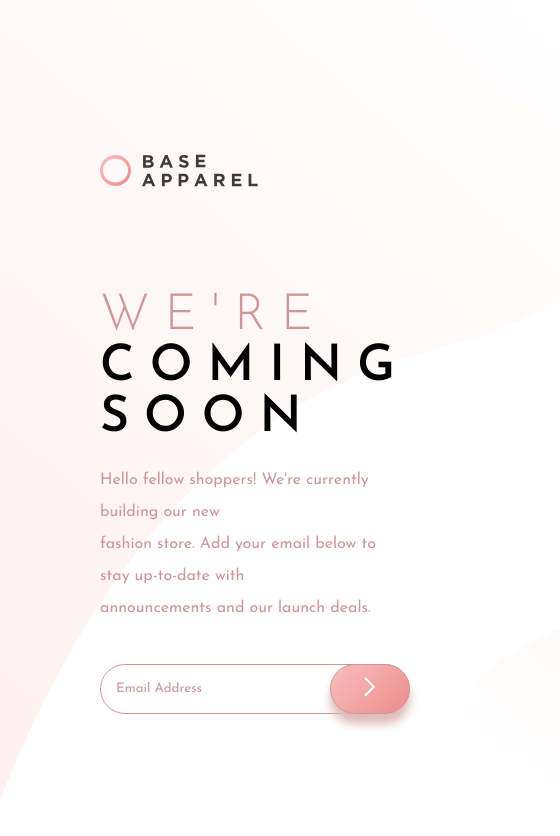
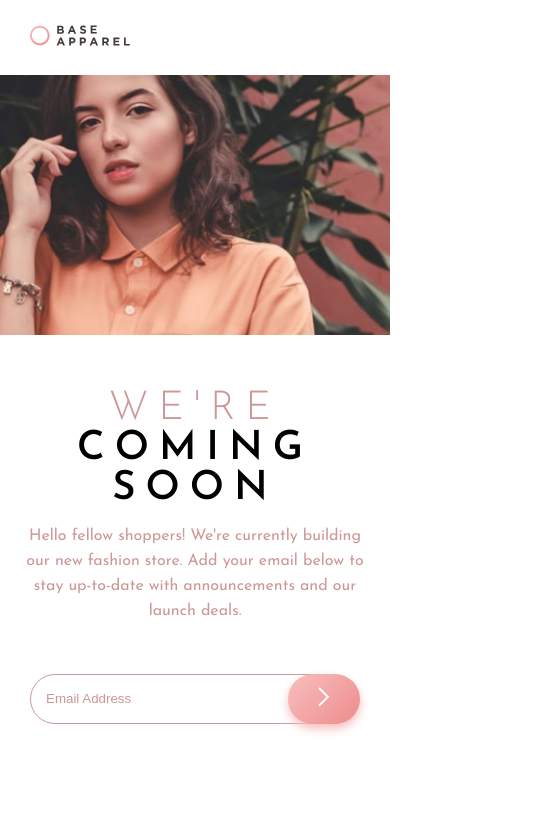
Before and after one commit to PablitoLuquito/base-apparel-coming-soon-page, a plain HTML site: page index.html in a window 390 px wide. Shown: the whole page, 560 px wide, since content can reach past the window. Drawn offline with Linux system fonts and the light colour scheme.

Commit message:
commit update 1

```diff
--- a/index.html
+++ b/index.html
@@ -16,48 +16,31 @@
   </head>
   <body>
     <div class="container">
+      <header><img src="img/logo.svg" alt="Base Apparel Logo" /></header>
+      <picture>
+        <source media="(min-width: 800px)" srcset="img/hero-desktop.jpg" />
+        <img src="img/hero-mobile.jpg" alt="Base Apparel Model"
+      /></picture>
       <main>
-        <header>
-          <figure><img src="img/logo.svg" alt="Logo" /></figure>
-        </header>
         <section>
           <h1>
             We're<br /><span>coming<br />soon</span>
           </h1>
           <p>
-            Hello fellow shoppers! We're currently building our new <br />
-            fashion store. Add your email below to stay up-to-date with <br />
-            announcements and our launch deals.
+            Hello fellow shoppers! We're currently building our new fashion
+            store. Add your email below to stay up-to-date with announcements
+            and our launch deals.
           </p>
-          <form action="subscribed.html" method="post" id="submitemail">
-            <div class="email">
-              <input
-                type="text"
-                name="email"
-                id="email"
-                placeholder="Email Address"
-              />
-              <img
-                class="erroricon"
-                name="img"
-                src="img/icon-error.svg"
-                alt="Error icon"
-              />
-              <button type="submit" class="submit">
-                <img src="img/icon-arrow.svg" alt="Arrow icon" />
-              </button>
-              <div class="error">
-                <small name="msg"></small>
-              </div>
-            </div>
-          </form>
         </section>
       </main>
-      <picture>
-        <source media="(min-width: 600px)" srcset="img/hero-desktop.jpg" />
-        <img src="img/hero-mobile.jpg" alt="Base Apparel model" />
-      </picture>
+      <form action="" method="get">
+        <input type="email" name="email" placeholder="Email Address" />
+        <button type="submit">
+          <img src="img/icon-arrow.svg" alt="Button Arrow Icon" />
+        </button>
+      </form>
+      <div class="msg"><small></small></div>
     </div>
-    <script src="main.js"></script>
+    <script src="src/main.js"></script>
   </body>
 </html>
--- a/main.js
+++ /dev/null
@@ -1,68 +0,0 @@
-function showMessage(input, message, type) {
-  const msg = input.parentNode.querySelector("small");
-  const email = input.parentNode.querySelector("input");
-  const errorIcon = input.parentNode.querySelector("img");
-  msg.innerText = message;
-  email.style.borderColor = "hsl(0, 93%, 68%)";
-  errorIcon.style.visibility = "visible";
-
-  input.className = type ? "success" : "error";
-  return type;
-}
-
-function showError(input, message) {
-  const msg = input.parentNode.querySelector("small");
-  msg.style.color = "hsl(0, 93%, 68%)";
-  return showMessage(input, message, false);
-}
-
-function showSuccess(input, message) {
-  const msg = input.parentNode.querySelector("small");
-  msg.style.color = "#66ff33";
-  return showMessage(input, message, true);
-}
-
-function hasValue(input, message) {
-  if (input.value.trim() === "") {
-    return showError(input, message);
-  }
-  return showSuccess(input);
-}
-
-function validateEmail(input, hideIcon, requiredMsg, invalidMsg, validMsg) {
-  if (!hasValue(input, requiredMsg)) {
-    return false;
-  }
-
-  const emailRegex =
-    /^(([^<>()\[\]\\.,;:\s@"]+(\.[^<>()\[\]\\.,;:\s@"]+)*)|(".+"))@((\[[0-9]{1,3}\.[0-9]{1,3}\.[0-9]{1,3}\.[0-9]{1,3}\])|(([a-zA-Z\-0-9]+\.)+[a-zA-Z]{2,}))$/;
-
-  const email = input.value.trim();
-  if (!emailRegex.test(email)) {
-    return showError(input, invalidMsg);
-  }
-  return showSuccess(input, validMsg);
-}
-
-const form = document.querySelector("#submitemail");
-
-const EMAIL_REQUIRED = "Please enter your email";
-const EMAIL_INVALID = "Please provide a valid email";
-const EMAIL_VALID = "Email subscribed successfully";
-
-form.addEventListener("submit", function (event) {
-  event.preventDefault();
-
-  let emailValid = validateEmail(
-    form.elements["email"],
-    form.elements["img"],
-    EMAIL_REQUIRED,
-    EMAIL_INVALID,
-    EMAIL_VALID
-  );
-
-  if (emailValid) {
-    email.style.borderColor = "#66ff33";
-    img.style.visibility = "hidden";
-  }
-});
--- a/style.css
+++ b/style.css
@@ -1,54 +1,52 @@
-/*
-font-family: 'Josefin Sans', sans-serif;
-Desaturated Red: hsl(0, 36%, 70%)
-Soft Red: hsl(0, 93%, 68%)
-*/
-
 * {
   margin: 0;
   box-sizing: border-box;
-  font-family: "Josefin Sans", sans-serif;
 }
 
 body {
   width: 100vw;
   height: 100vh;
   font-size: 16px;
-  color: hsl(0, 36%, 70%);
-  background-image: url(img/bg-pattern-desktop.svg);
-  background-repeat: no-repeat;
-  background-size: auto;
+  font-family: "Josefin Sans", sans-serif;
 }
 
 .container {
-  display: flex;
-  flex-direction: row;
-  margin: auto;
-}
-
-main {
-  order: 1;
-  display: flex;
-  flex-direction: column;
-  margin: auto;
-  justify-content: center;
+  width: 100%;
+  height: 100%;
 }
 
 header {
-  padding-left: 100px;
+  width: 100%;
+  padding: 25px 0 25px 30px;
+}
+
+header img {
+  width: 100px;
+  height: auto;
+}
+
+picture {
+  width: 100%;
+}
+
+picture img {
+  width: 100%;
+  height: auto;
 }
 
 section {
-  height: 500px;
-  padding: 100px 150px 0px 100px;
+  text-align: center;
+  font-weight: 400;
+  color: hsl(0, 36%, 70%);
 }
 
 section h1 {
+  font-weight: 300;
   text-transform: uppercase;
-  letter-spacing: 15px;
-  font-size: 50px;
-  font-weight: 300;
-  margin-bottom: 20px;
+  font-size: 40px;
+  letter-spacing: 10px;
+  margin-top: 50px;
+  margin-bottom: 15px;
 }
 
 section h1 span {
@@ -57,77 +55,54 @@ section h1 span {
 }
 
 section p {
-  margin-bottom: 40px;
-  line-height: 2;
+  padding-left: 20px;
+  padding-right: 20px;
+  line-height: 25px;
 }
 
 form {
+  width: 100%;
+  height: 150px;
   display: flex;
-  flex-direction: column;
+  flex-direction: row;
+  flex-wrap: nowrap;
+  align-items: center;
+  justify-content: center;
 }
 
-.email {
+input[type="email"] {
+  border: 1px solid hsl(0, 36%, 70%);
+  outline: none;
+  height: 50px;
   width: 100%;
-  height: 70px;
+  border-radius: 25px;
+  padding-left: 15px;
+  padding-right: 70px;
   position: relative;
+  left: 30px;
 }
 
-#email {
-  border-radius: 25px;
-  padding: 15px;
-  width: 100%;
-  max-height: 50px;
-  height: 50px;
-  position: absolute;
-  top: 0;
-  border: 1px solid hsl(0, 36%, 70%);
-  outline: none;
-}
-
-#email::placeholder {
+input[type="email"]::placeholder {
   color: hsl(0, 36%, 70%);
 }
 
-.erroricon {
-  position: absolute;
-  right: 95px;
-  top: 13px;
-  visibility: hidden;
+button[type="submit"] {
+  border: none;
+  outline: none;
+  height: 50px;
+  width: 90px;
+  border-radius: 25px;
+  box-shadow: 0px 5px 10px hsl(0, 80%, 86%);
+  background-image: linear-gradient(135deg, hsl(0, 80%, 86%), hsl(0, 74%, 74%));
+  position: relative;
+  left: -30px;
 }
 
-.submit {
-  width: 80px;
-  height: 50px;
-  border-radius: 25px;
-  padding: 10px;
-  position: absolute;
-  right: 0;
-  border: 1px solid hsl(0, 36%, 70%);
-  background-image: linear-gradient(135deg, hsl(0, 80%, 86%), hsl(0, 74%, 74%));
-  box-shadow: 0px 10px 10px hsl(0, 36%, 80%);
-  cursor: pointer;
-  outline: none;
+button[type="submit"]:hover {
+  background-image: linear-gradient(135deg, hsl(0, 80%, 91%), hsl(0, 74%, 79%));
 }
 
-.submit:hover {
-  border: none;
-  background-image: linear-gradient(135deg, hsl(0, 80%, 96%), hsl(0, 74%, 84%));
+.msg {
+  width: 100%;
+  padding-left: 30px;
 }
-
-.error {
-  position: absolute;
-  bottom: 0;
-  padding-left: 15px;
-  color: hsl(0, 93%, 68%);
-}
-
-picture {
-  order: 2;
-  height: 100vh;
-  overflow: hidden;
-}
-
-picture img {
-  width: auto;
-  height: 100%;
-}
```
Also changed, not shown: src/main.js (added), text.txt (added), texts.txt (deleted).
